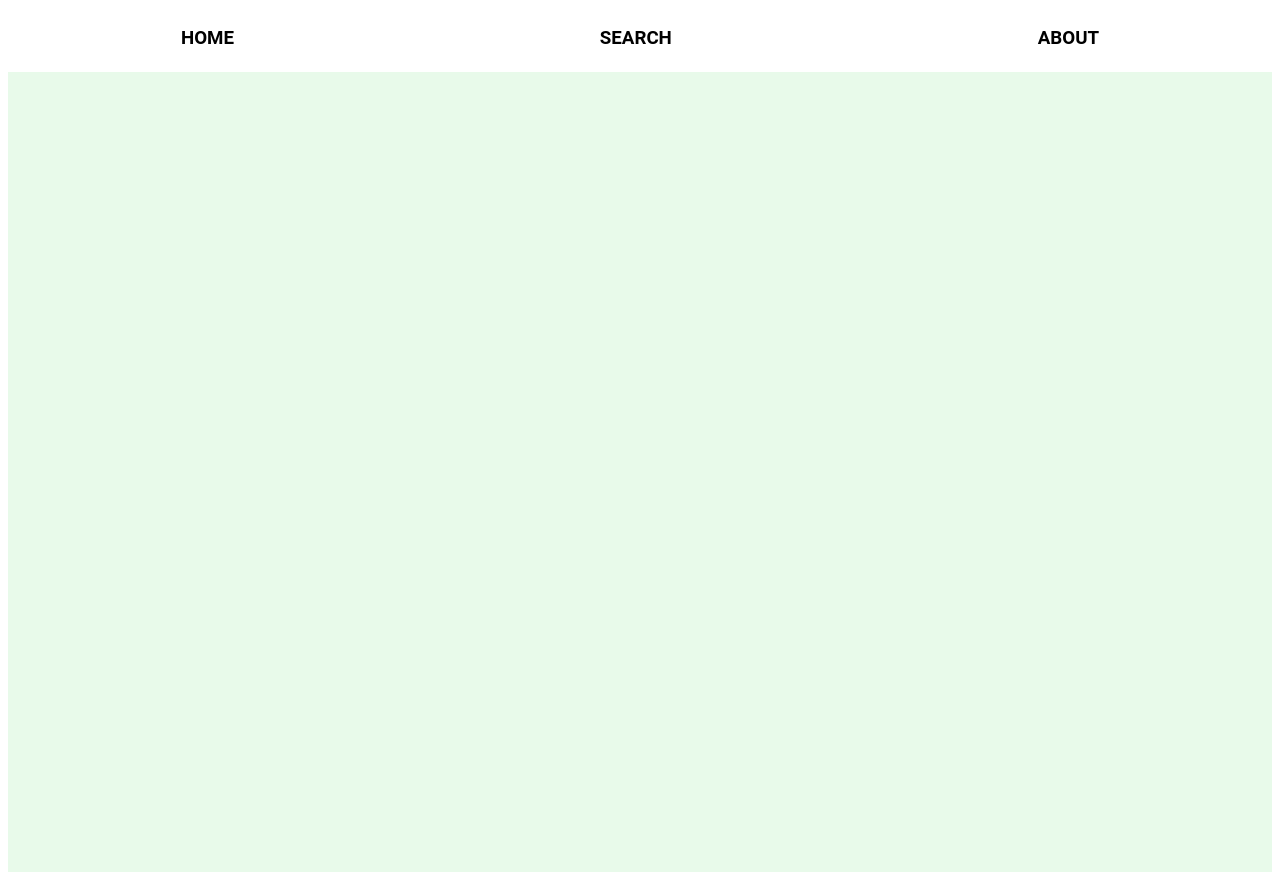
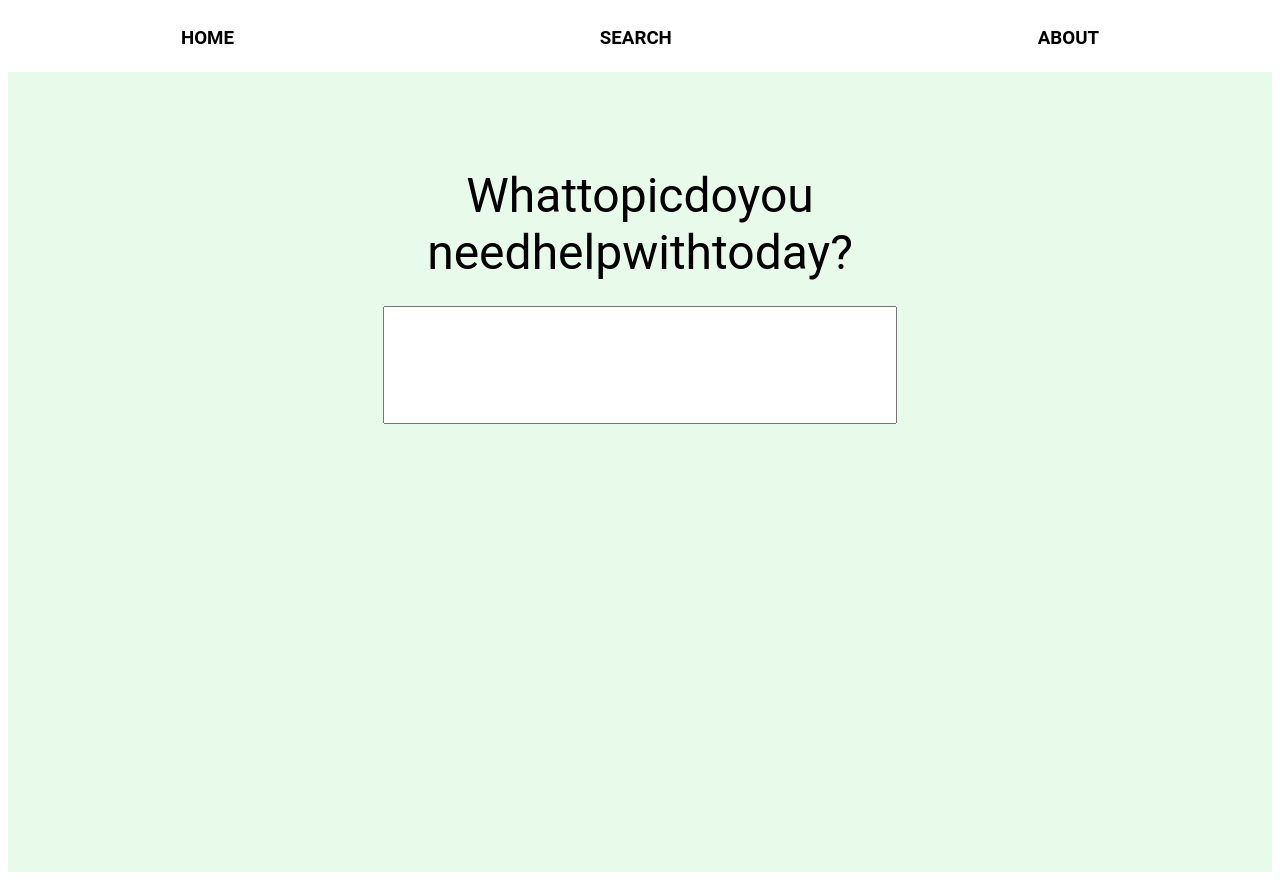
Before and after one commit to sazfar26/DSA-Compendium, a React (Create React App) app in the folder dsa-compendium/: page /search in a window 1280 px wide. Built offline with nearby package versions, Linux system fonts and the light colour scheme.

Commit message:
Began working on Search page

```diff
--- a/dsa-compendium/src/pages/Search.css
+++ b/dsa-compendium/src/pages/Search.css
@@ -1,4 +1,24 @@
 .search {
+    display: flex;
+    flex-direction: column;
     justify-content: center;
+    align-items: center;
+    height: 100vh;
     background-color: #E8FAEA;
 }
+
+#searchTitle {
+    padding-top: 95px;
+    font-size: 3em;
+    color: black;
+    text-align: center;
+}
+
+.searchbar {
+    display: flex;
+    justify-content: center;
+    height: 200px;
+    font-size: 40px;
+    margin-top: 25px;
+    width: 40%;
+}
--- a/dsa-compendium/src/pages/Search.js
+++ b/dsa-compendium/src/pages/Search.js
@@ -3,9 +3,29 @@ import { useEffect } from "react";
 import { useState } from "react";
 import { BrowserRouter as Router, Route, Switch } from "react-router-dom";
 import "./Search.css";
+
 function Search() {
+
+    const renderText = (element) => {
+        let searchTitleDiv = document.getElementById("searchTitle");
+        let searchTitleText = searchTitleDiv.innerText;
+        searchTitleDiv.innerText = "";
+        for (let i = 0; i < searchTitleText.length; i++) {
+            setTimeout(() => {
+                searchTitleDiv.innerText += searchTitleText.charAt(i);
+            }, 50);
+        }
+    }
+
+    useEffect(() => {
+        document.title= "Search";
+        renderText();
+    }, [])
+
     return (
         <div className="search">
+        <div id="searchTitle"><h1>What topic do you <br /> need help with today?</h1></div>
+        <input type="text" className="searchbar"></input>
         <div style={{height: "800px"}}></div>
         </div>
     )
```
